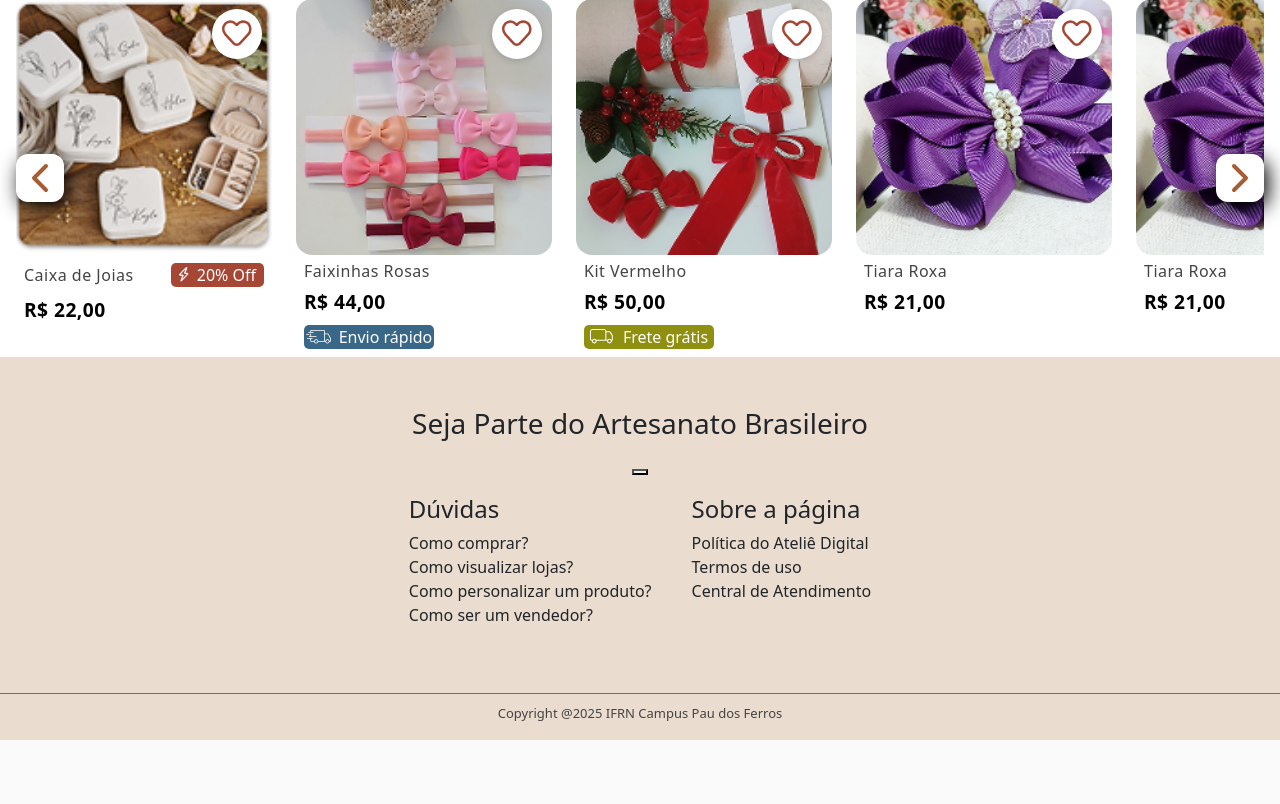
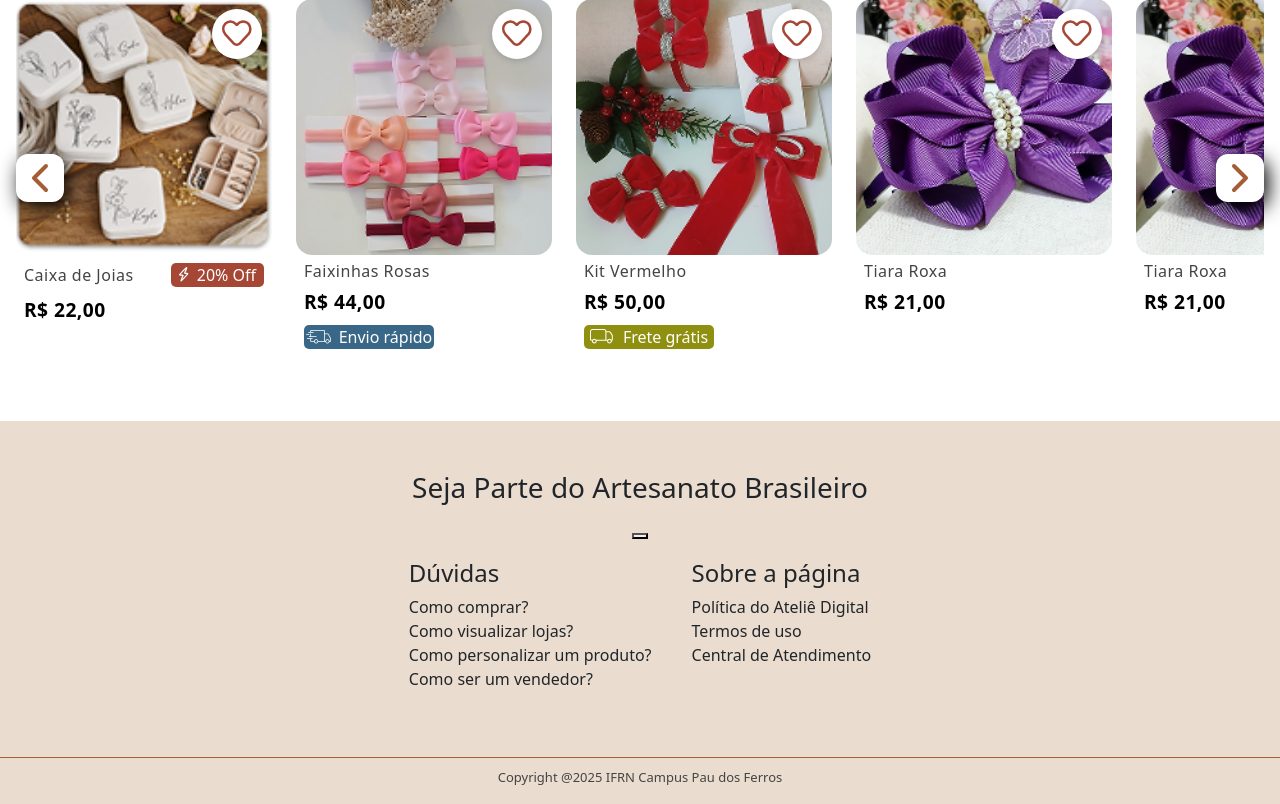
Before and after one commit to AroldoF/Atelie-Digital, a Django app: template templates/index.html in a window 1280 px wide. Shown: the part 1404-2208 px from the top of the page. Before the commit the page ends 2144 px from the top, so only its background shows below. Run offline with Django 5.2, Linux system fonts and the light colour scheme; the template is opened without the code that fills it, so the values that code supplies are empty.

Commit message:
feat: adicionando margin-bottom no main do index

```diff
--- a/static/css/index.css
+++ b/static/css/index.css
@@ -8,9 +8,11 @@ h2{
   color: var(--color-primary);
 }
 
-@media screen and (max-width: 670px){
 
+#mainIndex{
+  margin-bottom: 4rem;
 }
+
 @media screen and (max-width: 425px){
   h2{
 
--- a/templates/index.html
+++ b/templates/index.html
@@ -8,6 +8,7 @@
 
 
   {% block main %}
+  <main id="mainIndex">
 
       {% include "chats/partials/chat-icon.html" %}
       {% include "partials/advertisingCarousel.html" %}
@@ -23,10 +24,11 @@
         {% include 'partials/cardsCarousel.html'%}
       </section>
 
-       <section id="EmAlta" class="sec">
+      <section id="EmAlta" class="sec">
         <h2>Em alta</h2>
         {% include 'partials/cardsCarousel.html'%}
       </section>
+  </main>
 
 
 
```
